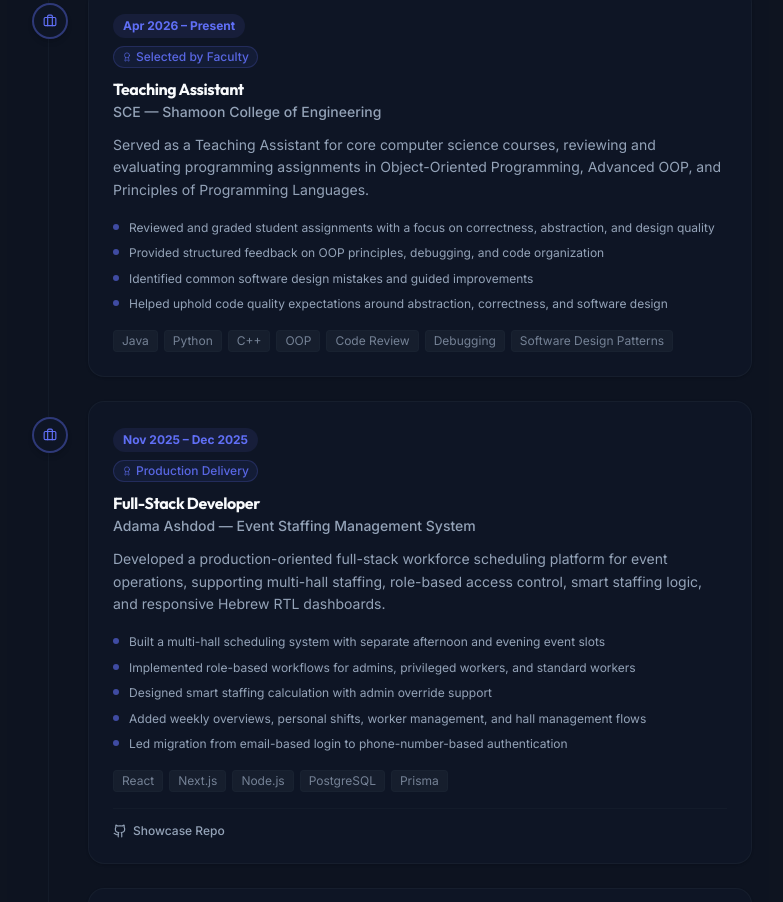
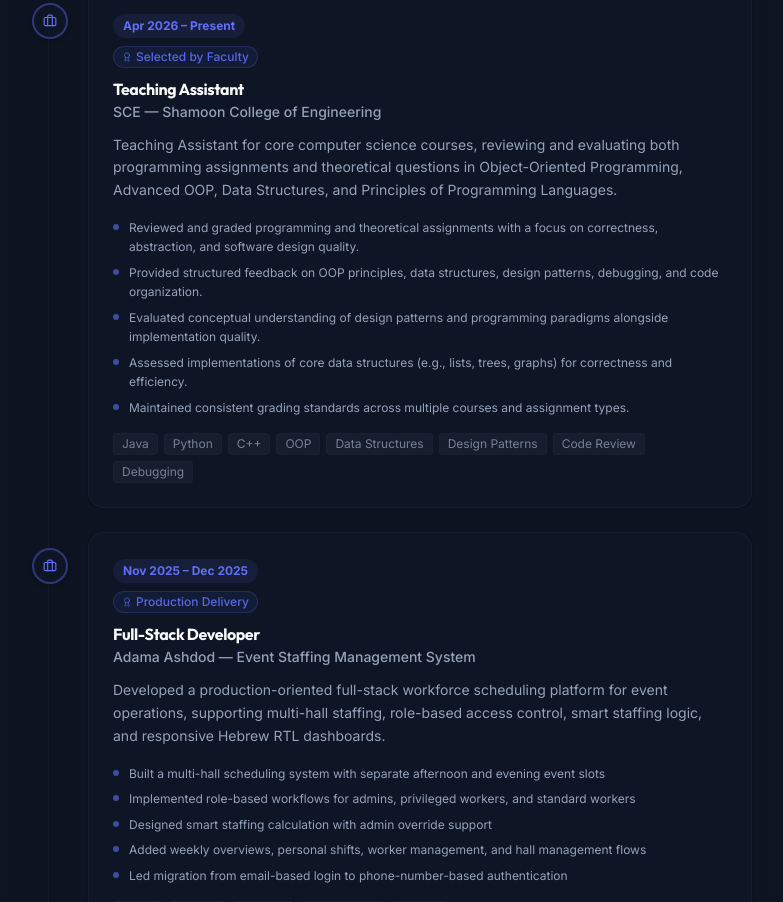
Before and after one commit to JordanDaudu/PersonalPortfolio, a React (Vite) app: page / in a window 1280 px wide. Shown: the part 8240-9142 px from the top of the page, without its empty margins (248-1031 px from the left). Built offline with nearby package versions, Linux system fonts and the light colour scheme; no server answers.

Commit message:
Update portfolio.ts

```diff
--- a/src/data/portfolio.ts
+++ b/src/data/portfolio.ts
@@ -330,15 +330,16 @@ export const PORTFOLIO = {
       subtitle: "SCE — Shamoon College of Engineering",
       type: "work",
       description:
-          "Served as a Teaching Assistant for core computer science courses, reviewing and evaluating programming assignments in Object-Oriented Programming, Advanced OOP, and Principles of Programming Languages.",
+          "Teaching Assistant for core computer science courses, reviewing and evaluating both programming assignments and theoretical questions in Object-Oriented Programming, Advanced OOP, Data Structures, and Principles of Programming Languages.",
       highlights: [
-        "Reviewed and graded student assignments with a focus on correctness, abstraction, and design quality",
-        "Provided structured feedback on OOP principles, debugging, and code organization",
-        "Identified common software design mistakes and guided improvements",
-        "Helped uphold code quality expectations around abstraction, correctness, and software design",
+        "Reviewed and graded programming and theoretical assignments with a focus on correctness, abstraction, and software design quality.",
+        "Provided structured feedback on OOP principles, data structures, design patterns, debugging, and code organization.",
+        "Evaluated conceptual understanding of design patterns and programming paradigms alongside implementation quality.",
+        "Assessed implementations of core data structures (e.g., lists, trees, graphs) for correctness and efficiency.",
+        "Maintained consistent grading standards across multiple courses and assignment types."
       ],
       badges: ["Selected by Faculty"],
-      tech: ["Java", "Python", "C++", "OOP", "Code Review", "Debugging", "Software Design Patterns"],
+      tech: ["Java", "Python", "C++", "OOP", "Data Structures", "Design Patterns", "Code Review", "Debugging"]
     },
     {
       id: "exp-adama-staffschedule",
```
